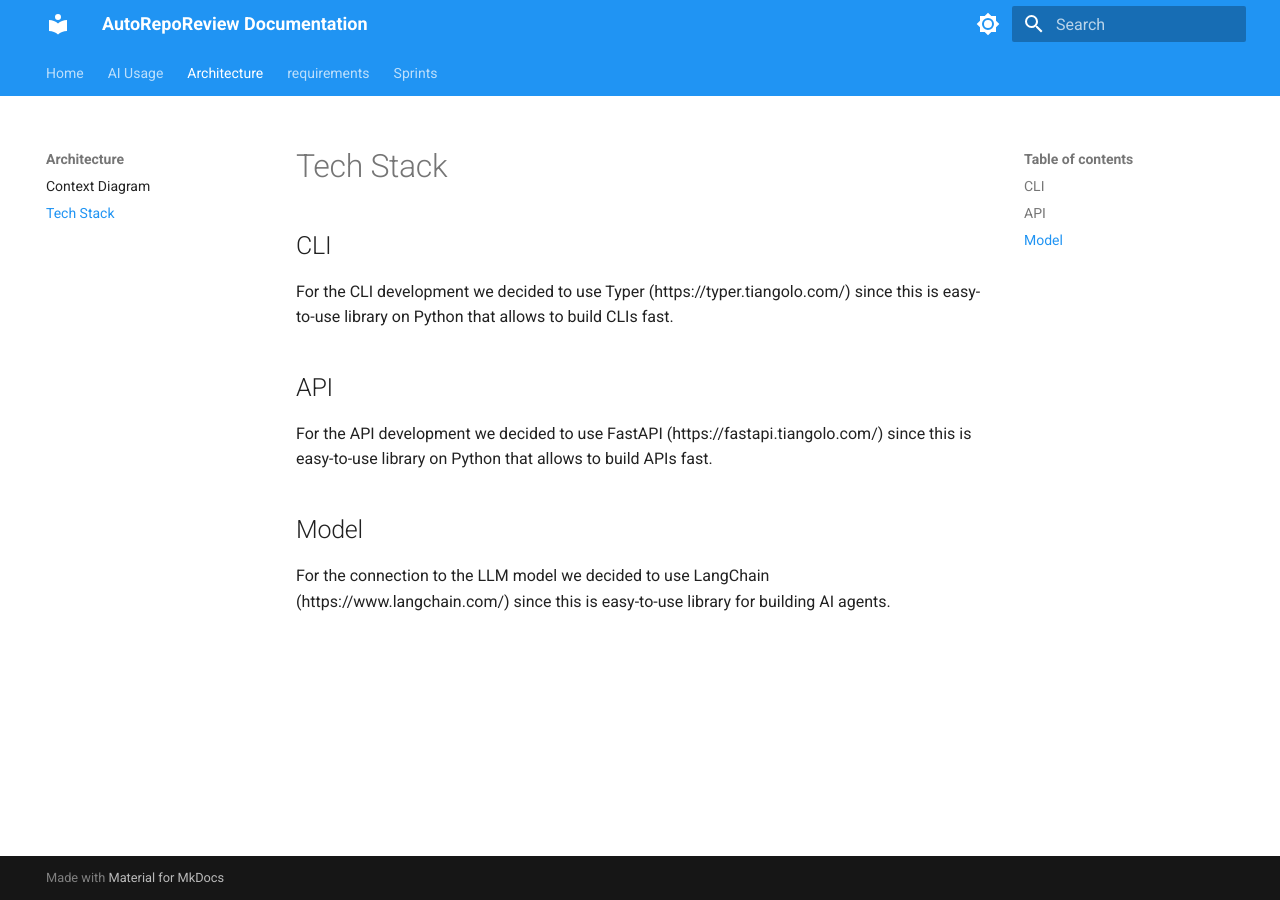
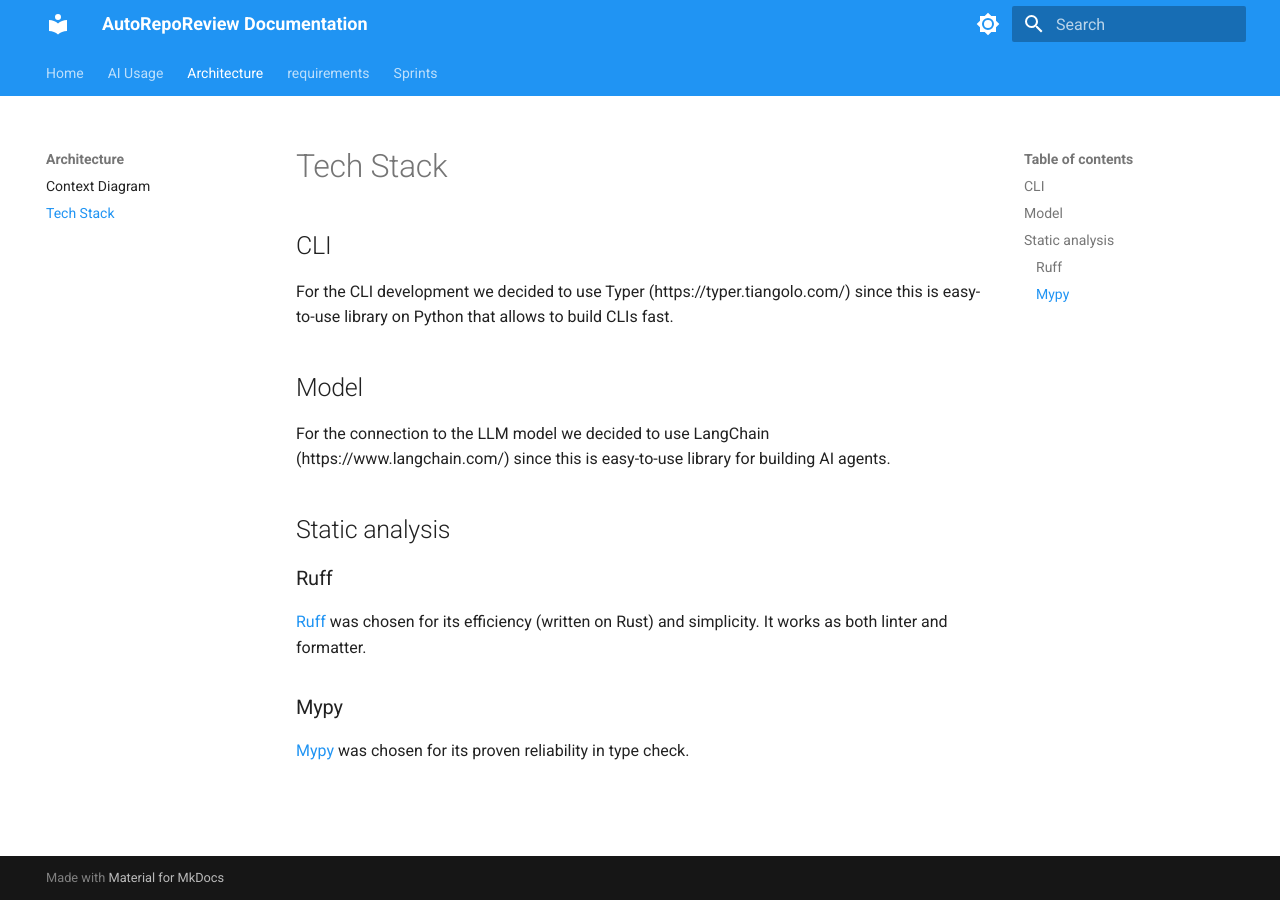
Before and after one commit to AutoRepoReviewITPD/AutoRepoReview, an MkDocs documentation site: the page built from docs/architecture/tech-stack.md, in a window 1280 px wide. Built offline with MkDocs 1.6.1 and Material for MkDocs 9.7.7, drawn with Linux system fonts in a browser that asks for light colours.

```diff
--- a/docs/architecture/tech-stack.md
+++ b/docs/architecture/tech-stack.md
@@ -4,10 +4,16 @@
 
 For the CLI development we decided to use Typer (https://typer.tiangolo.com/) since this is easy-to-use library on Python that allows to build CLIs fast.
 
-## API
-
-For the API development we decided to use FastAPI (https://fastapi.tiangolo.com/) since this is easy-to-use library on Python that allows to build APIs fast.
-
 ## Model
 
 For the connection to the LLM model we decided to use LangChain (https://www.langchain.com/) since this is easy-to-use library for building AI agents.
+
+## Static analysis
+
+### Ruff
+
+[Ruff](https://docs.astral.sh/ruff/) was chosen for its efficiency (written on Rust) and simplicity. It works as both linter and formatter.
+
+### Mypy
+
+[Mypy](https://github.com/python/mypy) was chosen for its proven reliability in type check.
```
Also changed, not shown: pyproject.toml (+9 -0 lines), 3 other files.
